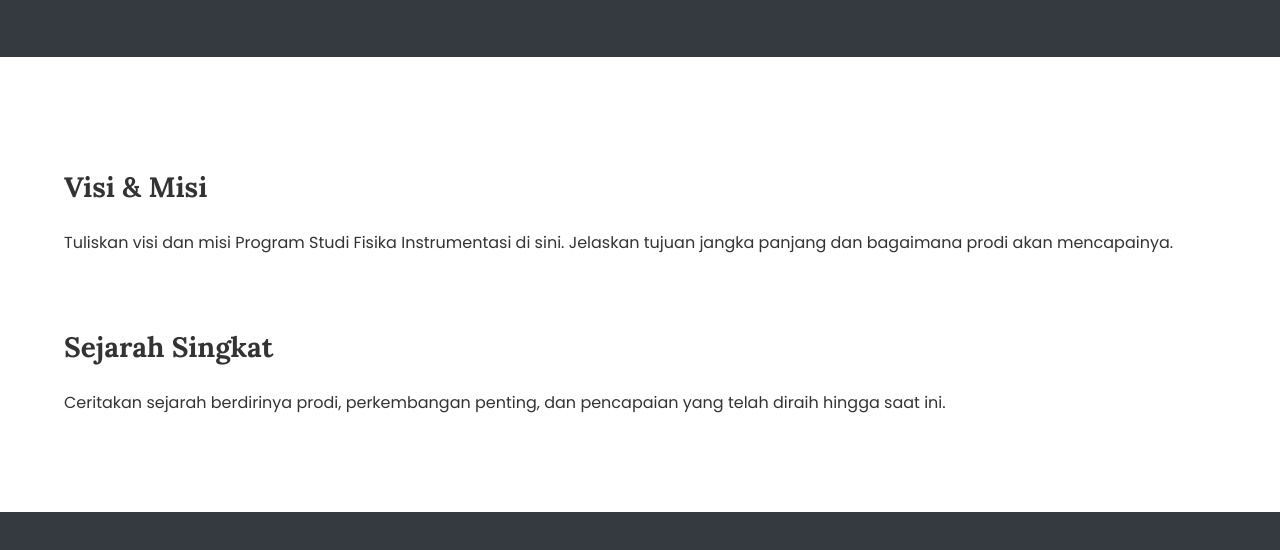
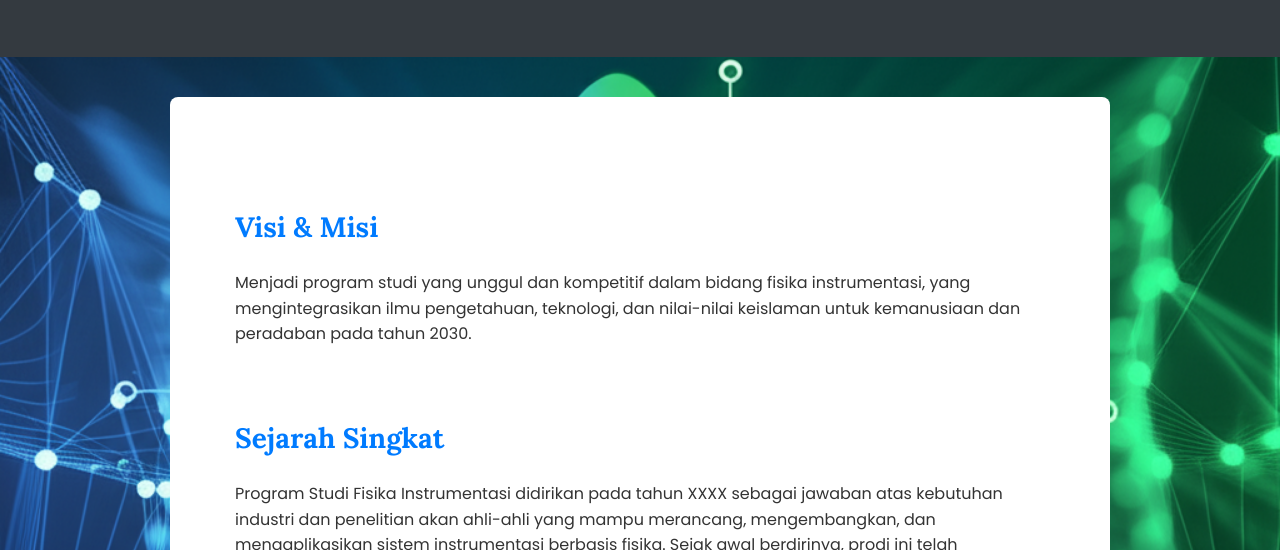
Before and after one commit to Waaliwaca/WebsiteInstumentasi, a plain HTML site: page profil.html in a window 1280 px wide. Shown: the part 231-781 px from the top of the page. Drawn offline with Linux system fonts and the light colour scheme.

Commit message:
Update profil.html

```diff
--- a/profil.html
+++ b/profil.html
@@ -3,25 +3,15 @@
 <head>
     <meta charset="UTF-8">
     <meta name="viewport" content="width=device-width, initial-scale=1.0">
-    <!-- Judul halaman diubah -->
     <title>Profil | Fisika Instrumentasi</title>
-
     <link rel="preconnect" href="https://fonts.googleapis.com">
     <link rel="preconnect" href="https://fonts.gstatic.com" crossorigin>
     <link href="https://fonts.googleapis.com/css2?family=Poppins:wght@400;600;700&family=Lora:wght@400;700&display=swap" rel="stylesheet">
-
     <style>
-        /* Semua CSS sama persis dengan file index.html Anda */
         :root {
-            --primary-color: #007bff;
-            --primary-hover: #0056b3;
-            --secondary-color: #e9ecef;
-            --dark-color: #343a40;
-            --light-color: #f8f9fa;
-            --text-color: #333;
-            --white-color: #ffffff;
-            --font-heading: 'Lora', serif;
-            --font-body: 'Poppins', sans-serif;
+            --primary-color: #007bff; --primary-hover: #0056b3; --secondary-color: #e9ecef;
+            --dark-color: #343a40; --light-color: #f8f9fa; --text-color: #333;
+            --white-color: #ffffff; --font-heading: 'Lora', serif; --font-body: 'Poppins', sans-serif;
         }
         body {
             font-family: var(--font-body); margin: 0; padding: 0;
@@ -58,13 +48,17 @@
             margin: 0;
         }
         .content-section {
-            padding: 80px 0;
+            padding: 80px 20px;
             background: var(--white-color);
+            max-width: 900px;
+            margin: 40px auto;
+            border-radius: 8px;
         }
         .content-section h3 {
             font-family: var(--font-heading);
             font-size: 28px;
             margin-bottom: 20px;
+            color: var(--primary-color);
         }
         footer {
             background: var(--dark-color); color: var(--white-color);
@@ -73,7 +67,6 @@
     </style>
 </head>
 <body>
-
     <header>
         <div class="container">
             <div class="logo">
@@ -85,7 +78,6 @@
             <nav>
                 <ul>
                     <li><a href="index.html">Beranda</a></li>
-                    <!-- Tandai halaman ini sebagai aktif -->
                     <li><a href="profil.html" class="active">Profil</a></li>
                     <li><a href="kurikulum.html">Kurikulum</a></li>
                     <li><a href="dosen.html">Dosen</a></li>
@@ -95,26 +87,22 @@
             </nav>
         </div>
     </header>
-
     <main>
         <section class="page-header">
             <h2>Profil Program Studi</h2>
         </section>
-
         <section class="content-section">
             <div class="container">
                 <h3>Visi & Misi</h3>
-                <p>Tuliskan visi dan misi Program Studi Fisika Instrumentasi di sini. Jelaskan tujuan jangka panjang dan bagaimana prodi akan mencapainya.</p>
+                <p>Menjadi program studi yang unggul dan kompetitif dalam bidang fisika instrumentasi, yang mengintegrasikan ilmu pengetahuan, teknologi, dan nilai-nilai keislaman untuk kemanusiaan dan peradaban pada tahun 2030.</p>
                 <br>
                 <h3>Sejarah Singkat</h3>
-                <p>Ceritakan sejarah berdirinya prodi, perkembangan penting, dan pencapaian yang telah diraih hingga saat ini.</p>
+                <p>Program Studi Fisika Instrumentasi didirikan pada tahun XXXX sebagai jawaban atas kebutuhan industri dan penelitian akan ahli-ahli yang mampu merancang, mengembangkan, dan mengaplikasikan sistem instrumentasi berbasis fisika. Sejak awal berdirinya, prodi ini telah berkomitmen untuk menghasilkan lulusan yang kompeten dan inovatif.</p>
             </div>
         </section>
     </main>
-
     <footer>
         <p>&copy; 2025 Prodi Fisika Instrumentasi. All Rights Reserved.</p>
     </footer>
-
 </body>
 </html>
```
